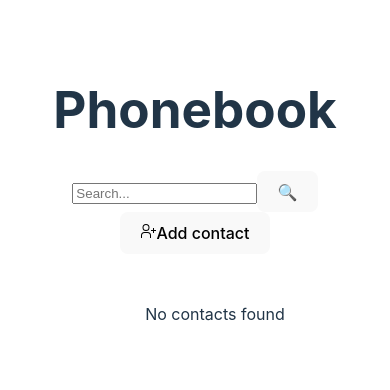
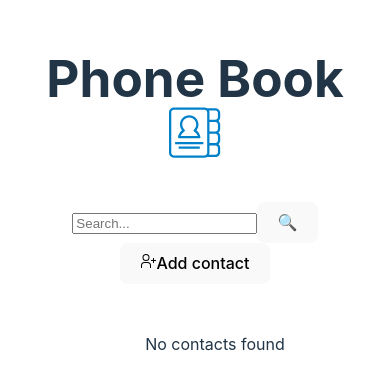
Before and after one commit to mateo-gomez/phonebook-r5, a React (Vite) app: page / in a window 390 px wide. Shown: the part 212-602 px from the top of the page. Built offline with nearby package versions, Linux system fonts and the light colour scheme.

Commit message:
Add phonebook logo

```diff
--- a/src/App.jsx
+++ b/src/App.jsx
@@ -8,6 +8,7 @@ import { useContacts } from "./hooks/useContacts";
 import InputSearch from "./components/InputSearch";
 import { useDebounce } from "./hooks/useDebounce";
 import AddContactIcon from "./components/icons/AddContactIcon";
+import ContactsIcon from "./components/icons/ContactsIcon";
 
 function App() {
 	const [search, setSearch] = useState("");
@@ -84,7 +85,9 @@ function App() {
 
 	return (
 		<main>
-			<h1>Phonebook</h1>
+			<h1 className="title">
+				Phone Book <ContactsIcon fill="#0081C9" />
+			</h1>
 
 			<InputSearch onChange={handleChangeSearch} />
 			<Button onClick={() => setShowContactForm(true)}>
--- /dev/null
+++ b/src/components/icons/ContactsIcon.jsx
@@ -0,0 +1,15 @@
+const ContactsIcon = (props) => (
+	<svg
+		xmlns="http://www.w3.org/2000/svg"
+		xmlSpace="preserve"
+		viewBox="0 0 337.559 337.559"
+		width="1em"
+		height="1em"
+		fill="currentColor"
+		{...props}
+	>
+		<path d="M337.559 67.704v-28.33c0-17.506-14.242-31.748-31.748-31.748h-54.572a32.297 32.297 0 0 0-16.922-4.765H32.5C14.58 2.86 0 17.44 0 35.36v266.838c0 17.921 14.58 32.5 32.5 32.5h201.816a32.3 32.3 0 0 0 16.925-4.767h54.569c17.506 0 31.748-14.242 31.748-31.748v-28.33c0-9.715-4.391-18.42-11.287-24.248 6.896-5.828 11.287-14.533 11.287-24.248v-28.331c0-9.715-4.391-18.42-11.287-24.248 6.896-5.828 11.287-14.533 11.287-24.248V116.2c0-9.715-4.391-18.42-11.287-24.248 6.897-5.829 11.288-14.534 11.288-24.248zm-85.743 234.494c0 9.649-7.851 17.5-17.5 17.5H32.5c-9.649 0-17.5-7.851-17.5-17.5V35.36c0-9.649 7.851-17.5 17.5-17.5h201.816c9.649 0 17.5 7.851 17.5 17.5v266.838zm70.743-4.014c0 9.235-7.513 16.748-16.748 16.748h-41.595a32.306 32.306 0 0 0 2.601-12.733v-49.093h38.994c9.235 0 16.748 7.513 16.748 16.748v28.33zm0-76.827c0 9.235-7.513 16.748-16.748 16.748h-38.994v-61.827h38.994c9.235 0 16.748 7.513 16.748 16.748v28.331zm0-76.827c0 9.235-7.513 16.748-16.748 16.748h-38.994V99.451h38.994c9.235 0 16.748 7.513 16.748 16.748v28.331zm0-76.826c0 9.235-7.513 16.748-16.748 16.748h-38.994V35.36c0-4.518-.929-8.822-2.602-12.735h41.596c9.235 0 16.748 7.513 16.748 16.748v28.331z" />
+		<path d="M40.413 230.024h185.991v15H40.413zm26.478-23.823h133.035a7.499 7.499 0 0 0 7.336-9.059c-3.595-16.907-13.071-32.176-26.474-43.02 8.782-10.818 13.689-24.438 13.689-38.522 0-33.674-27.396-61.07-61.07-61.07s-61.07 27.396-61.07 61.07c0 14.084 4.908 27.704 13.689 38.522-13.402 10.844-22.878 26.112-26.472 43.02a7.497 7.497 0 0 0 7.337 9.059zm34.452-44.617a7.499 7.499 0 0 0 1.066-11.903c-9.579-8.718-15.072-21.14-15.072-34.081 0-25.403 20.667-46.07 46.07-46.07s46.07 20.667 46.07 46.07c0 12.941-5.494 25.363-15.072 34.081a7.501 7.501 0 0 0 1.066 11.903c11.154 6.989 19.735 17.49 24.42 29.618H76.923c4.685-12.128 13.266-22.631 24.42-29.618zM63.83 259.688h139.156v15H63.83z" />
+	</svg>
+);
+export default ContactsIcon;
```
